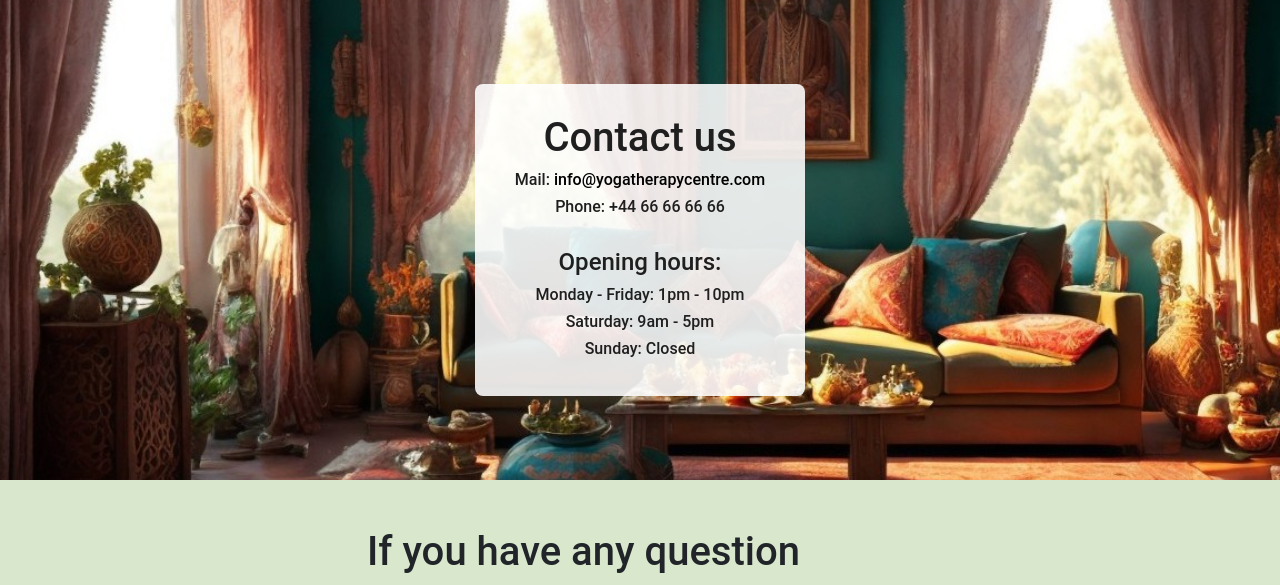
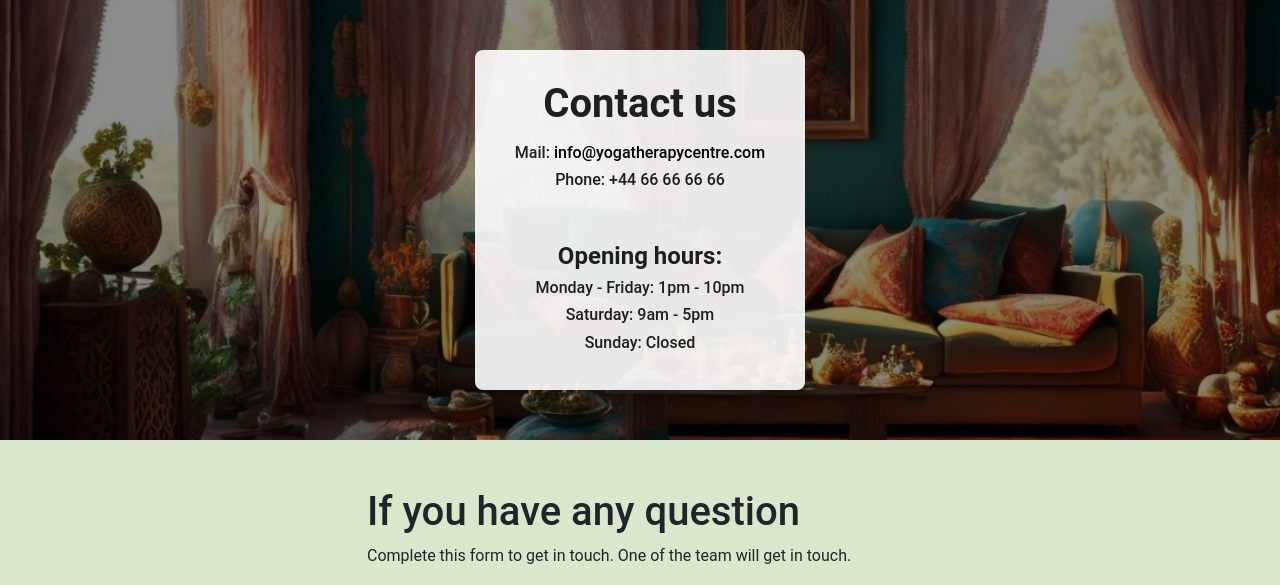
Before and after one commit to LidiaMorejudo/therapycentre, a Django app: page /inquiries/ in a window 1280 px wide. Shown: the part 72-657 px from the top of the page. Run offline with Django 5.2, Linux system fonts and the light colour scheme; some libraries are stand-ins or nearby versions.

Commit message:
updated css for inquiries page

```diff
--- a/static/css/style.css
+++ b/static/css/style.css
@@ -151,16 +151,46 @@ nav {
     padding-right: 25px;
 }
 
-/*Enquiries page*/
+/* Enquiries page */
+
 .contact-background {
-    height: 60vh;
+    min-height: 55vh;
     background: url('../images/indianlivingroom.jpg') no-repeat center center;
     background-size: cover;
     display: flex;
     align-items: center;
     justify-content: center;
     position: relative;
-    margin: auto;
+    padding-left: 0;
+    padding-right: 0;
+}
+
+/* Dark overlay to improve contrast over the detailed background image */
+.contact-background::before {
+    content: "";
+    position: absolute;
+    inset: 0;
+    background-color: rgba(0, 0, 0, 0.45);
+}
+
+.contact-text {
+    position: relative;
+    z-index: 1;
+    background-color: rgba(255, 255, 255, 0.9);
+    padding: 30px 40px;
+    max-width: 520px;
+    border-radius: 8px;
+    color: #1f1f1f;
+}
+
+.contact-text h1 {
+    font-weight: 700;
+    margin-bottom: 15px;
+}
+
+.contact-text h4 {
+    margin-top: 20px;
+    font-weight: 700;
 }
 
 /* Yoga Sessions page */
@@ -319,6 +349,15 @@ nav {
         height: auto;
     }
 
+    .contact-background {
+        min-height: 45vh;
+    }
+
+    .contact-text {
+        padding: 25px 20px;
+        max-width: 90%;
+    }
+
     .findus-card {
         padding: 25px 20px;
     }
```
